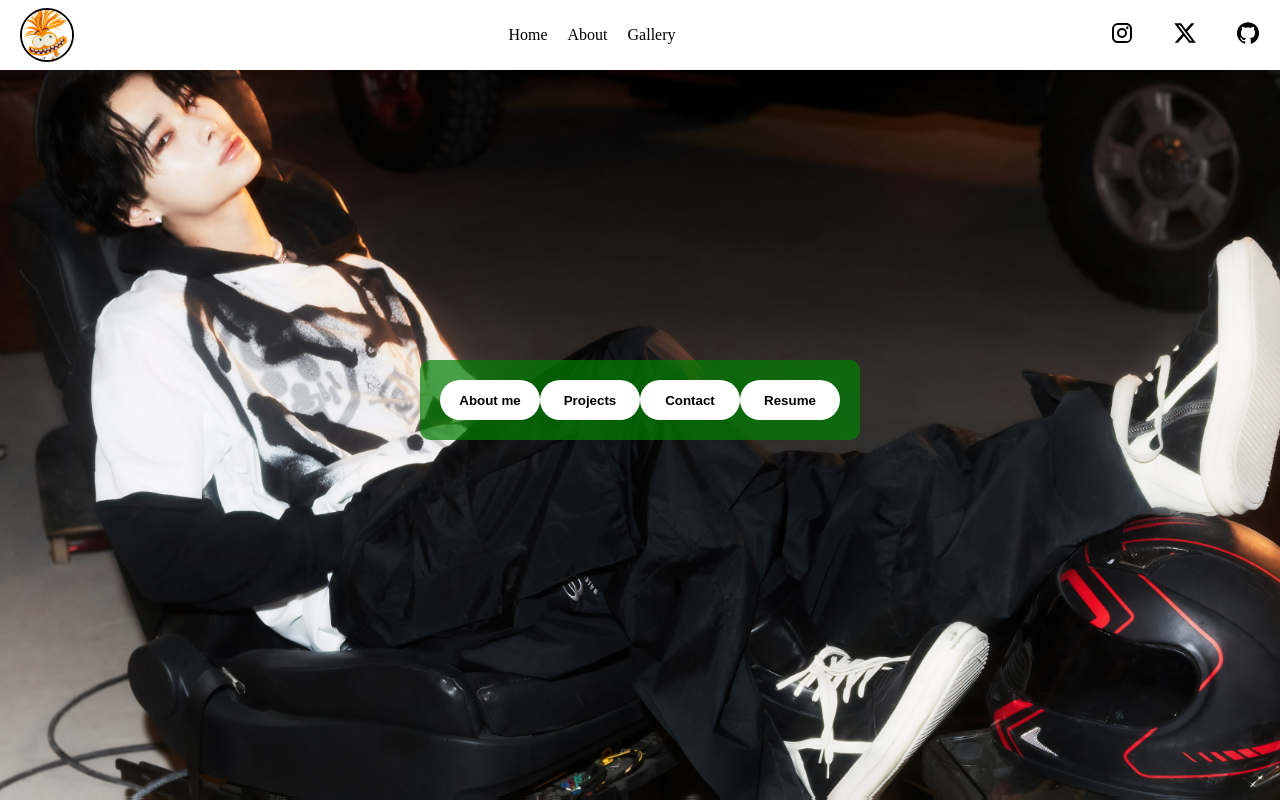
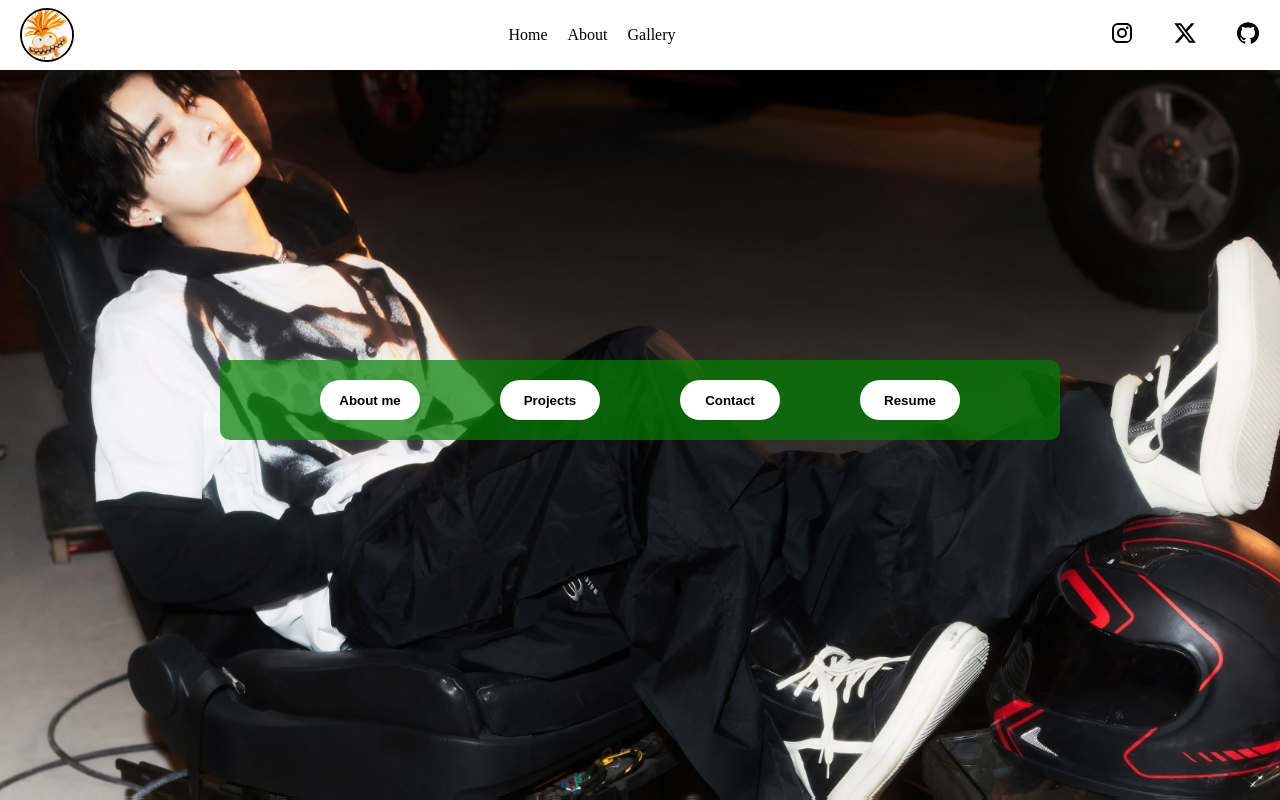
Before and after one commit to sarahovo/sarah-portfolio, a React (Vite) app: page / in a window 1280 px wide. Shown: the top 800 px of the page. Built offline with nearby package versions, Linux system fonts and the light colour scheme.

Commit message:
test transition on Hero Tabs

```diff
--- a/src/Components/Hero.jsx
+++ b/src/Components/Hero.jsx
@@ -4,12 +4,12 @@ import HeroHome from '../assets/Hero.jpg';
 function Hero({ fade }) {
   return (
     <HeroContainer style={{ opacity: fade }}>
-      <HeroText>
+      <HeroTabs>
         <HeroButton>About me</HeroButton>
         <HeroButton>Projects</HeroButton>
         <HeroButton>Contact</HeroButton>
         <HeroButton>Resume</HeroButton>
-      </HeroText>
+      </HeroTabs>
     </HeroContainer>
   );
 }
@@ -32,8 +32,10 @@ const HeroContainer = styled.div`
   transition: opacity 0.3s ease-out;
 `;
 
-const HeroText = styled.div`
+const HeroTabs = styled.div`
   display: flex;
+  width:800px;
+  justify-content:space-evenly;
   background: rgba(0, 128, 0, 0.7);
   padding: 20px;
   border-radius: 10px;
@@ -53,6 +55,7 @@ const HeroButton = styled.button`
   background-color: #fff;
   color: #000;
   font-weight: bold;
+  transition: background-color 0.5s ease-in-out, color 0.5s ease-in-out;
 
   &:hover {
     background-color: #000;
```
